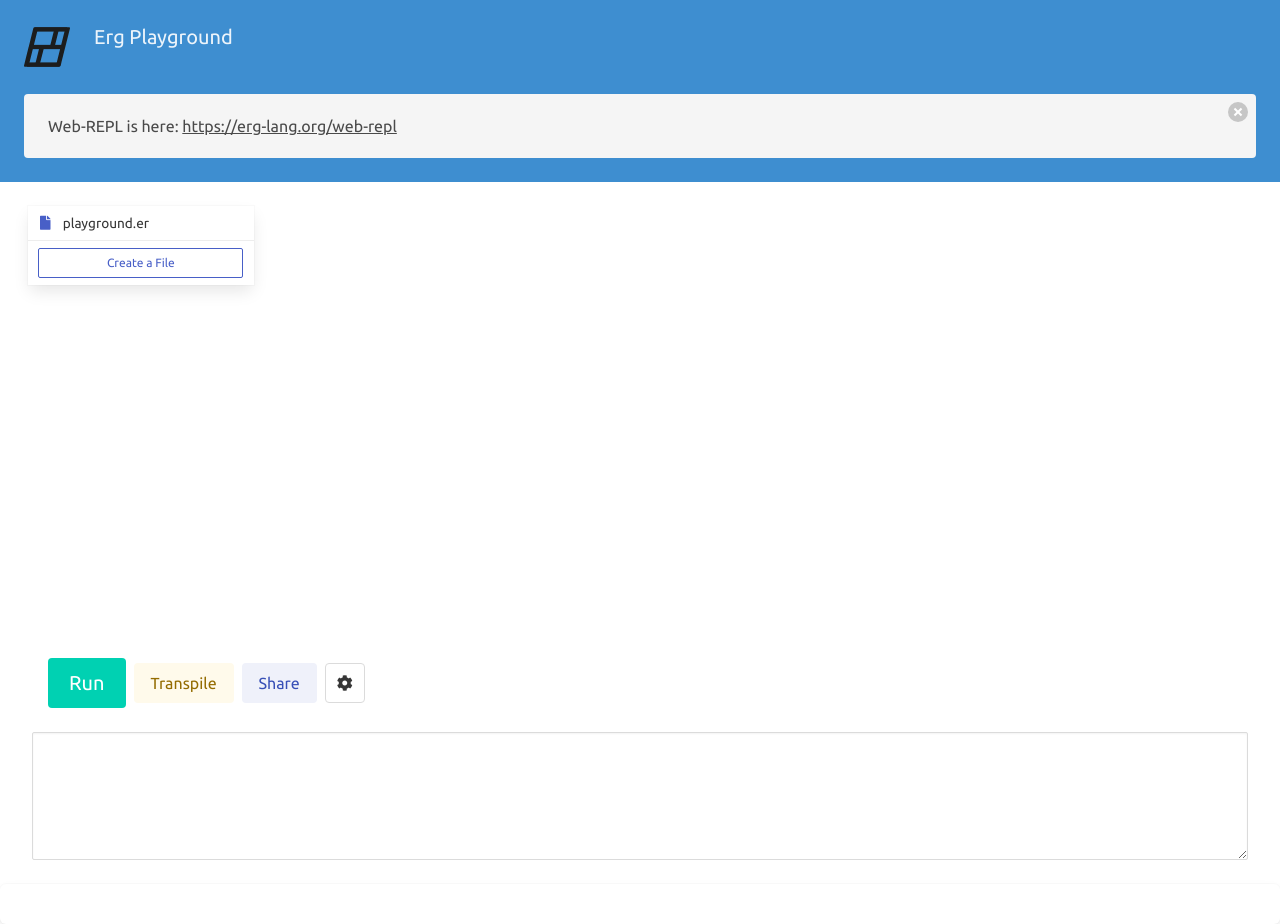
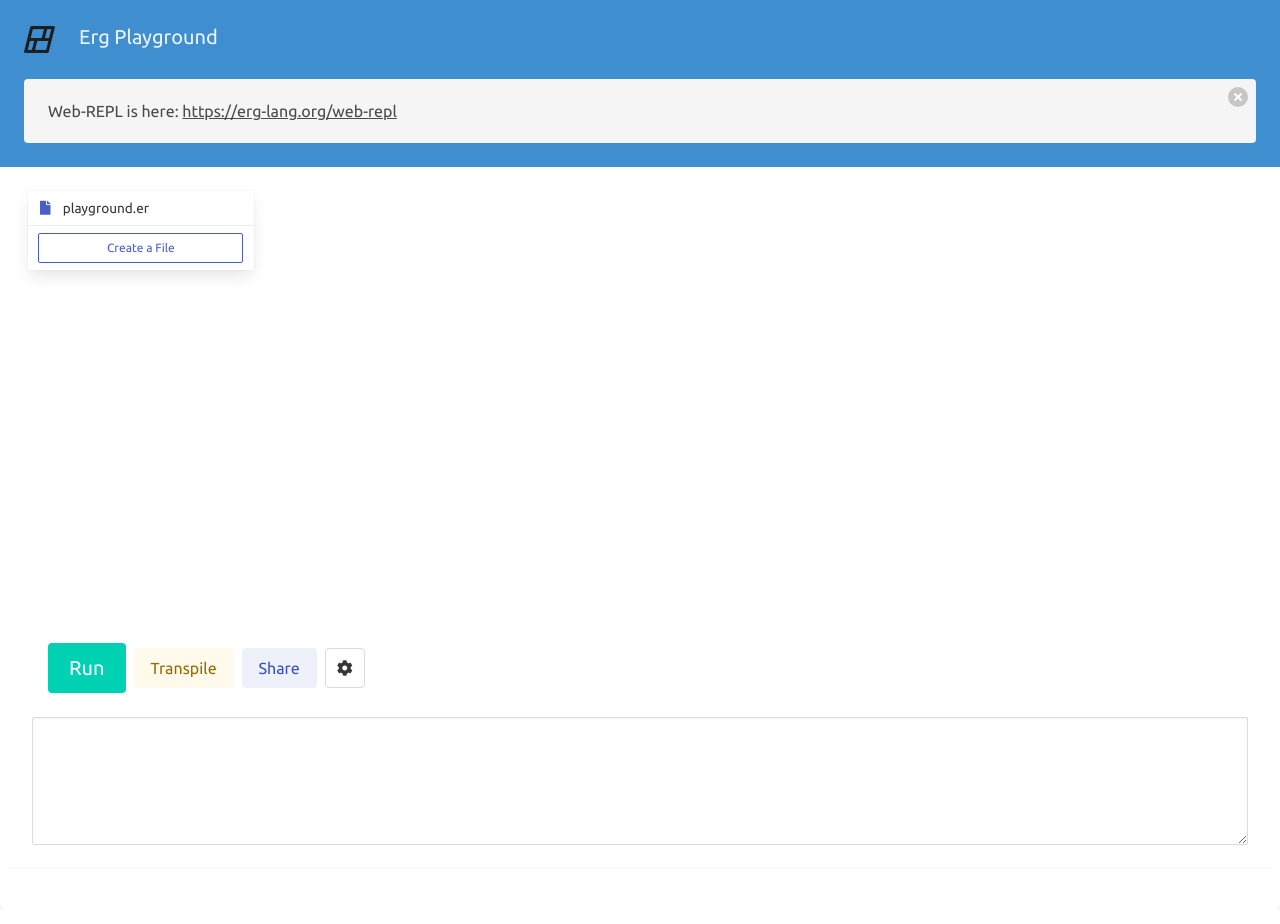
Before and after one commit to erg-lang/web-ide, a website built with webpack: page docs/index.html in a window 1280 px wide. Built offline with nearby package versions, Linux system fonts and the light colour scheme; what erg-playground, monaco-editor would draw is missing.

Commit message:
Change logo size

```diff
--- a/script/index.css
+++ b/script/index.css
@@ -17,8 +17,8 @@ body {
 }
 
 #erg-logo {
-	width: 70px;
-	height: 70px;
+	width: 55px;
+	height: 55px;
 }
 
 #main-area {
```
